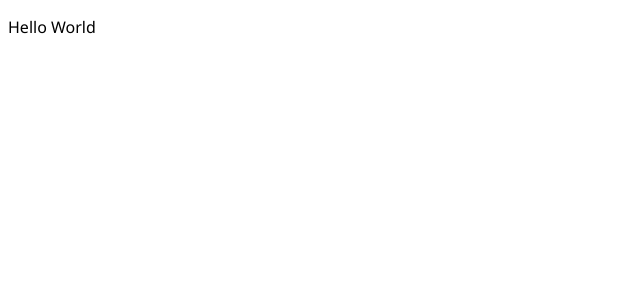
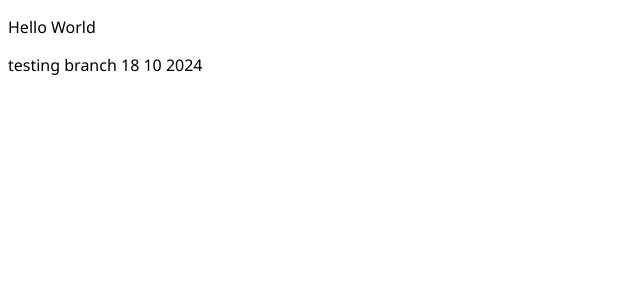
Before and after one commit to tGreene4/sound-of-peanuts-cooking-site, a Vue app: page / in a window 1280 px wide. Shown: the top 300 px of the page, without its empty margins (0-640 px from the left). Built offline with nearby package versions, Linux system fonts and the light colour scheme.

Commit message:
Test commit

```diff
--- a/src/App.vue
+++ b/src/App.vue
@@ -5,6 +5,7 @@
 <template>
   <main>
   <p>Hello World</p>
+  <p>testing branch 18 10 2024</p>
 
   </main>
 </template>
```
